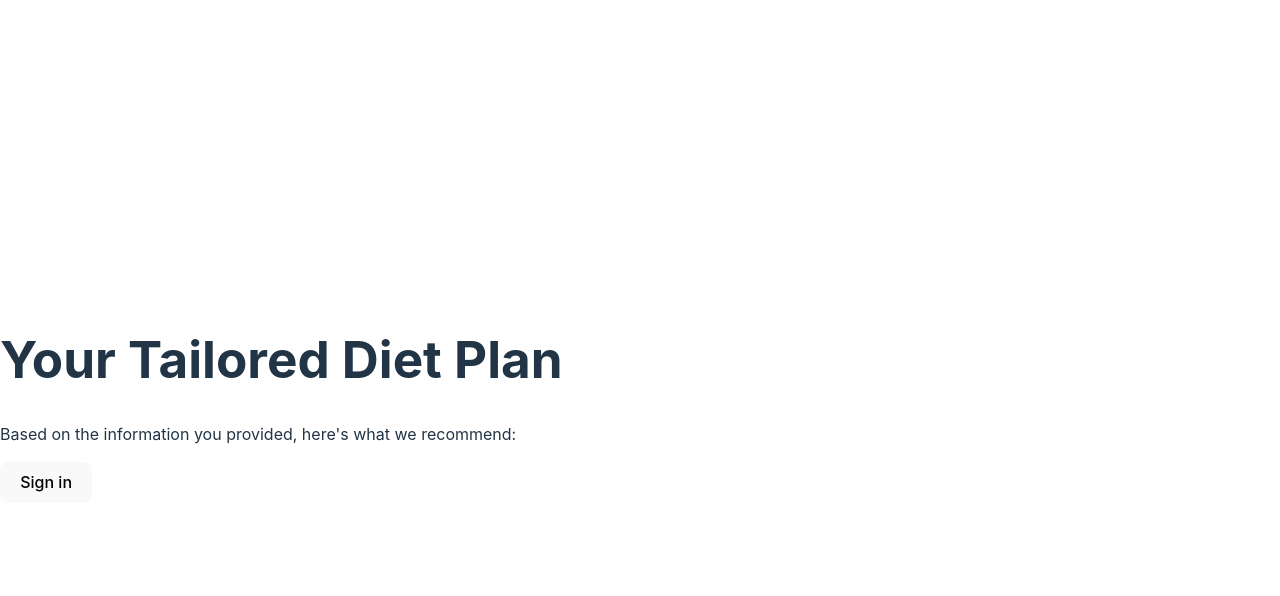
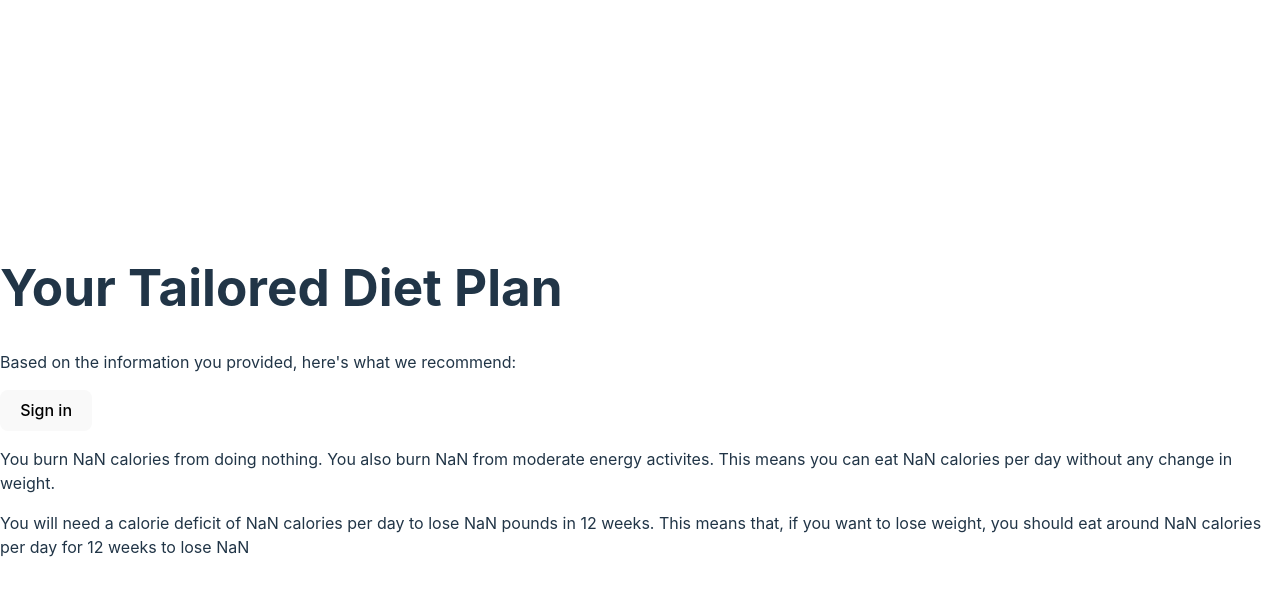
Before and after one commit to gus-droid/PARTIALJOBS, a React (Vite) app in the folder clerk-react/: page / in a window 1280 px wide. Both pictures are taken after typing "Sample", "Sample", "Sample", "Sample", "Sample", "Sample" into the empty fields and a click on the button "SUBMIT". Shown: the top 596 px of the page. Built offline with nearby package versions, Linux system fonts and the light colour scheme; no server answers.

Commit message:
Do calorie stuff

```diff
--- a/clerk-react/src/ResultPage.tsx
+++ b/clerk-react/src/ResultPage.tsx
@@ -1,10 +1,22 @@
 import { useLocation } from 'react-router-dom';
-import { SignedIn, SignedOut, SignInButton, UserButton } from '@clerk/clerk-react'
+import { SignedIn, SignedOut, SignInButton, UserButton } from '@clerk/clerk-react';
+import { ExerciseLevel, calculate_bmr, calorie_delta_goal, energy_delta } from './calorie_math';
 
 
 const ResultPage = () => {
     const location = useLocation();
     const formData = location.state as { [key: string]: string };
+
+    const age = parseFloat(formData["age"]);
+    const height = parseFloat(formData["height"]);
+    const weight = parseFloat(formData["currentWeight"]);
+    const target_weight = parseFloat(formData["goalWeight"]);
+    const budget = parseFloat(formData["budget"]);
+    const is_male = formData["sex"] == "male";
+
+    const bmr: number = calculate_bmr(weight, height, age, is_male);
+    const energy_cal: number = energy_delta(bmr, ExerciseLevel.Moderate);
+    const in_12_weeks: number = calorie_delta_goal(-(weight - target_weight)/12);
 
     return (
         <div>
@@ -17,6 +29,8 @@ const ResultPage = () => {
             <SignedIn>
                 <UserButton />
             </SignedIn>
+            <p>You burn {bmr} calories from doing nothing. You also burn {energy_cal} from moderate energy activites. This means you can eat {bmr + energy_cal} calories per day without any change in weight.</p>
+            <p>You will need a calorie deficit of {in_12_weeks} calories per day to lose {weight - target_weight} pounds in 12 weeks. This means that, if you want to lose weight, you should eat around {bmr + energy_cal + in_12_weeks} calories per day for 12 weeks to lose {weight - target_weight}</p>
         </div>
     );
 };
--- /dev/null
+++ b/clerk-react/src/calorie_math.ts
@@ -0,0 +1,38 @@
+export enum ExerciseLevel {
+    Sedentary,
+    Light,
+    Moderate,
+    Extreme
+};
+
+
+
+// Calculate BMR (Calories burned doing nothing)
+export function calculate_bmr(weight: number, height: number, age: number, male: bool): number {
+    if (male)
+        return 66.47 + (6.24 * weight) + (12.7 * height) - (6.755 * age);
+
+    return 655.1 + (4.35 * weight) + (4.7 * height) - (4.7 * age);
+}
+
+// Calculate difference in calories from normal to lose x pounds per week.
+export function calorie_delta_goal(lbs_per_week: number): number {
+    return (3500.0 / 7.0) * lbs_per_week;
+}
+
+export function energy_delta(bmr: number, level: ExerciseLevel): number {
+    switch(level) {
+        case ExerciseLevel.Sedentary:
+            return bmr * 0.2;
+        case ExerciseLevel.Light:
+            return bmr * 0.375;
+        case ExerciseLevel.Moderate:
+            return bmr * 0.5;
+        case ExerciseLevel.Extreme:
+            return bmr * 0.9;
+    }
+}
+
+
+
+export default { calculate_bmr };
```
Also changed, not shown: 2 other files (tests, documents, lock files or other folders).
